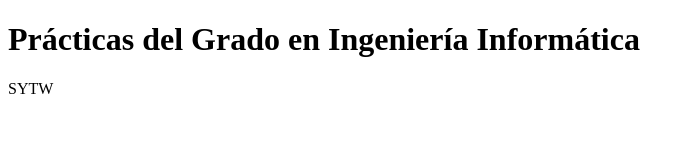
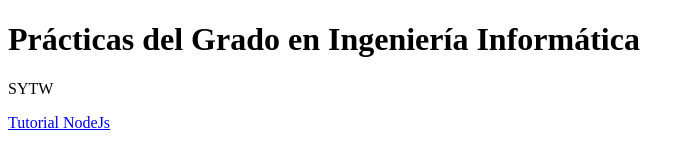
Before and after one commit to alu0100777154/alu0100777154.github.io, a plain HTML site: page index.html in a window 1280 px wide. Shown: the whole page, without its empty margins (0-695 px from the left). Drawn offline with Linux system fonts and the light colour scheme.

Commit message:
Solucionado /a

```diff
--- a/index.html
+++ b/index.html
@@ -3,6 +3,6 @@
 <body>
 <h1>Prácticas del Grado en Ingeniería Informática</h1>
 <p>SYTW</p>
-<a href="https://github.com/alu0100777154/SYTW/tree/master/public_html"></<>
+<a href="https://github.com/alu0100777154/SYTW/tree/master/public_html"> Tutorial NodeJs </a>
 </body>
 </html>
```
